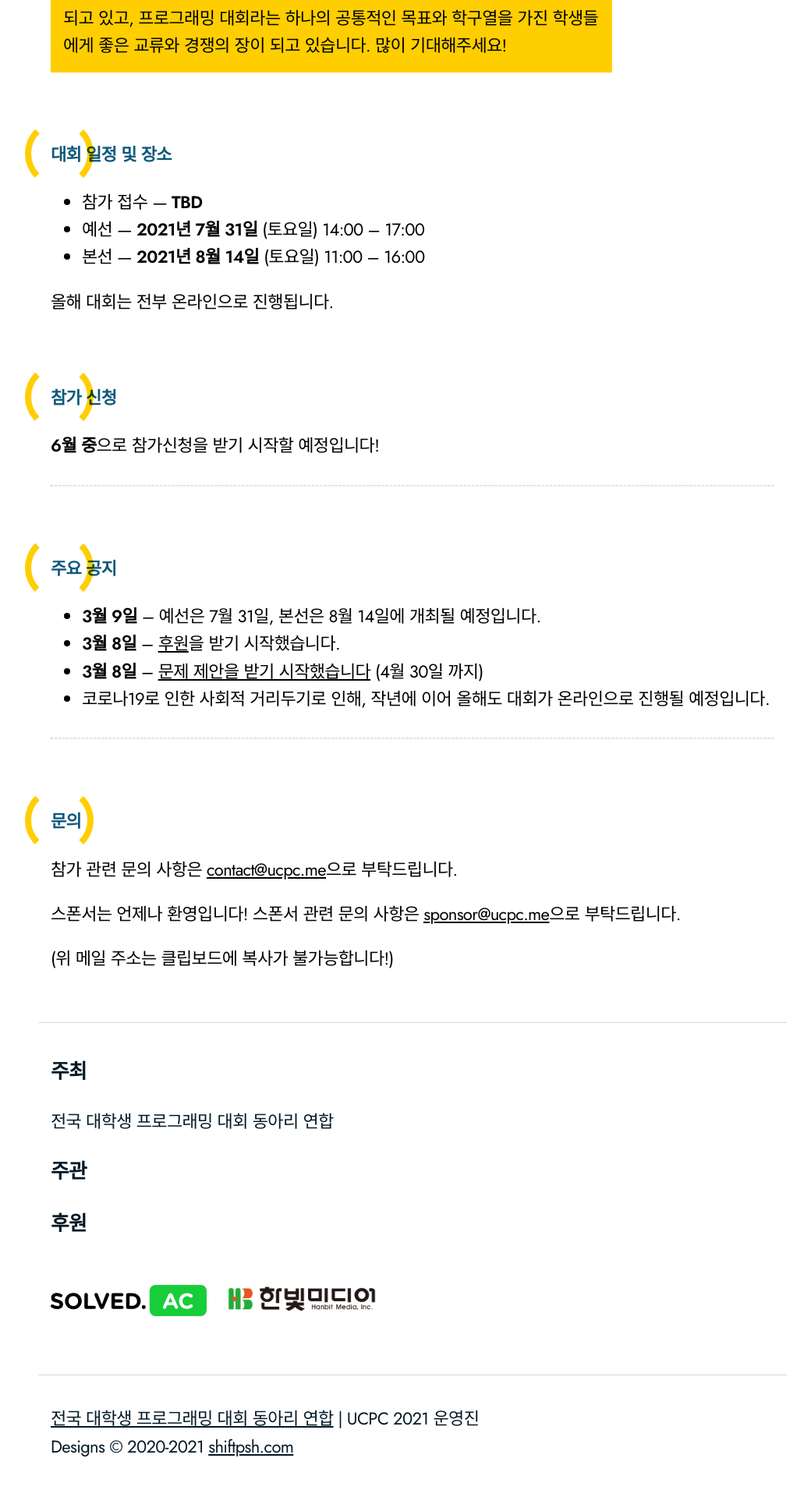
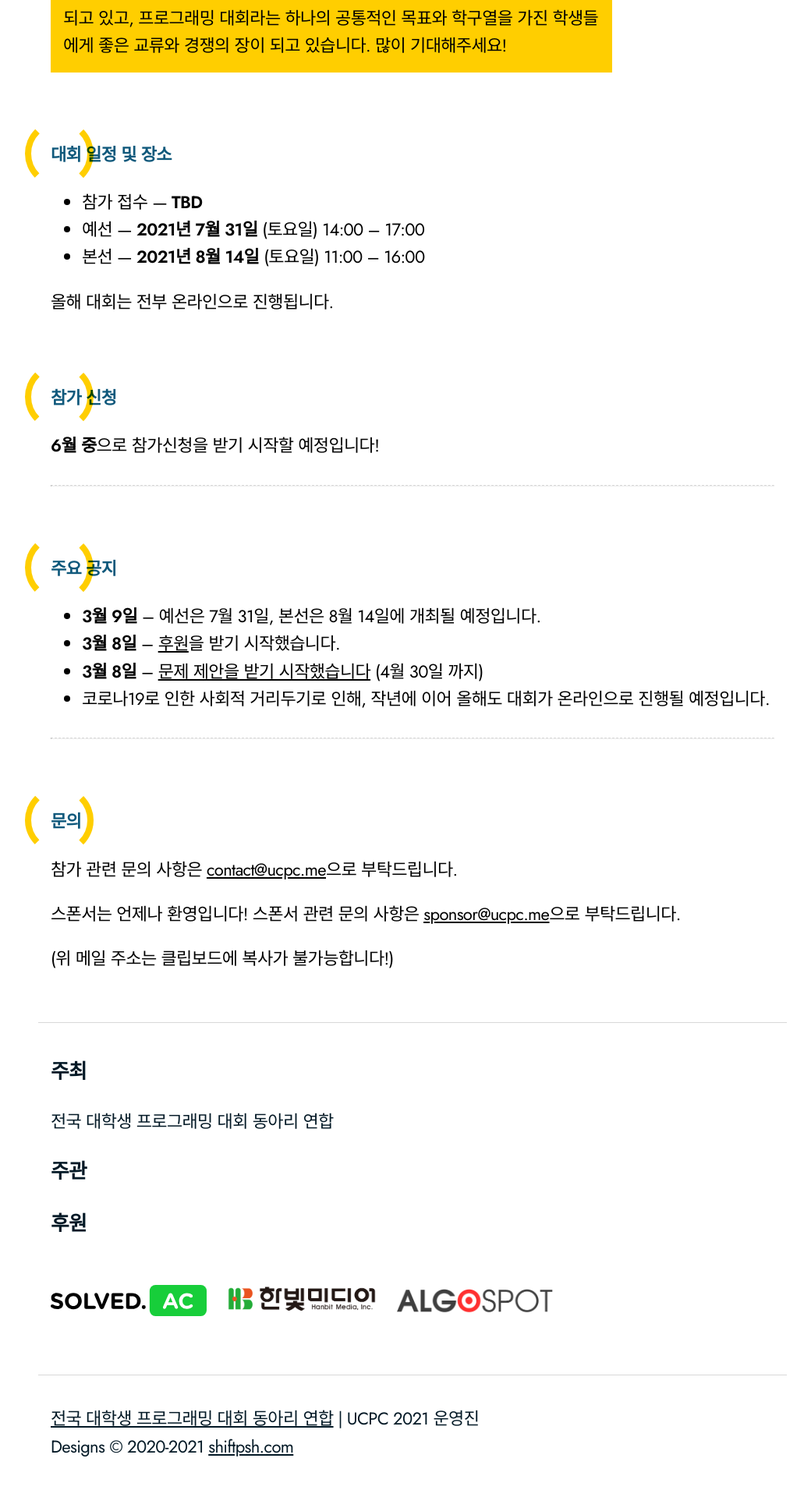
Before and after one commit to ucpcc/2021, a Jekyll site: the page built from index.md, in a window 1280 px wide. Shown: the part 1225-3136 px from the top of the page at 78% size, without its empty margins (111-1151 px from the left). Built offline with Jekyll 4.4.1, drawn with Linux system fonts in a browser that asks for light colours.

Commit message:
Update footer.html

```diff
--- a/_includes/footer.html
+++ b/_includes/footer.html
@@ -13,6 +13,7 @@
     <h3>후원</h3>
     <a class="sp_logo" href="https://solved.ac/"><img src="/sponsor-logo/solvedac-black.svg" alt="solved.ac" /></a>
     <a class="sp_logo" href="https://hanbit.co.kr//"><img src="/sponsor-logo/hanbit_logo_black.png" alt="hanbit" /></a>
+    <a class="sp_logo" href="https://www.algospot.com/"><img src="/sponsor-logo/algospot.png" alt="Algospot" /></a>
 
   </div>
   <div class="footer_contents">
```
